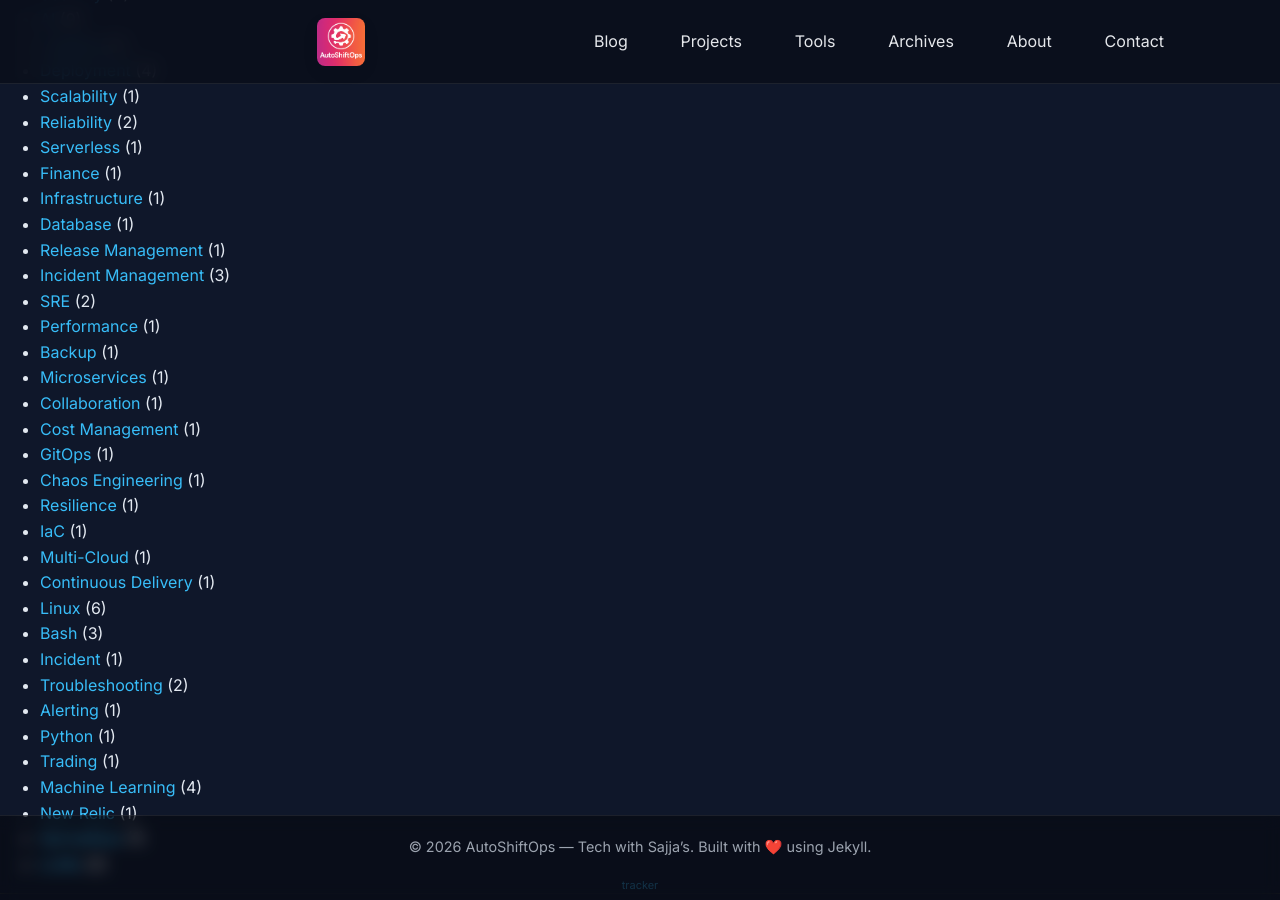
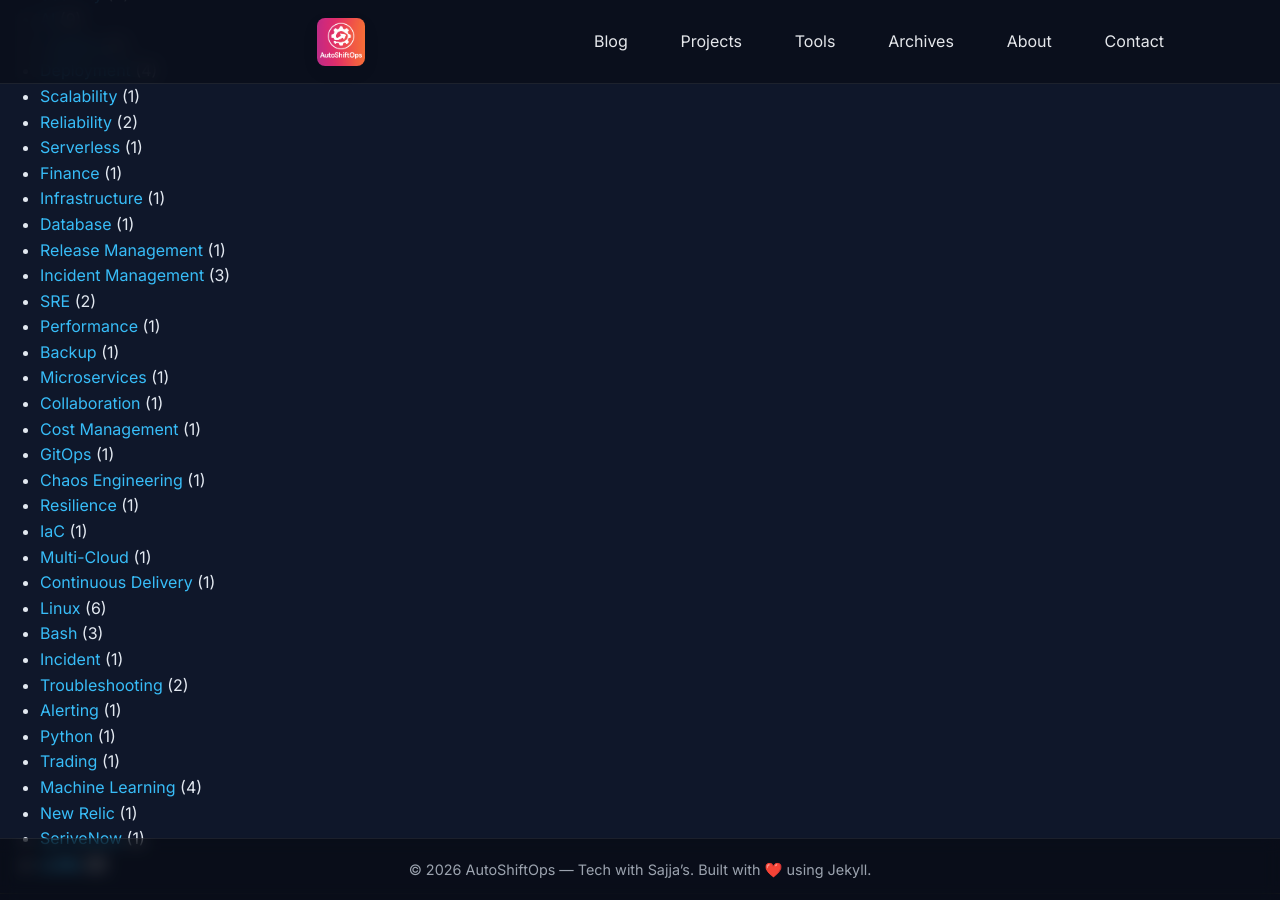
Before and after one commit to AutoShiftOps/autoshiftops.github.io, a Jekyll site: the page built from categories.html, in a window 1280 px wide and 900 px high, scrolled down 555 px. Built offline with Jekyll 4.4.1, drawn with Linux system fonts in a browser that asks for light colours.

```diff
--- a/_includes/footer.html
+++ b/_includes/footer.html
@@ -1,6 +1,5 @@
 <footer class="site-footer">
   <div class="container">
     <p>&copy; {{ site.time | date: "%Y" }} AutoShiftOps — Tech with Sajja’s. Built with ❤️ using Jekyll.</p>
-    <a href="https://your-app.vercel.app" style="opacity:0.2;font-size:11px;">tracker</a>
   </div>
 </footer>
```
